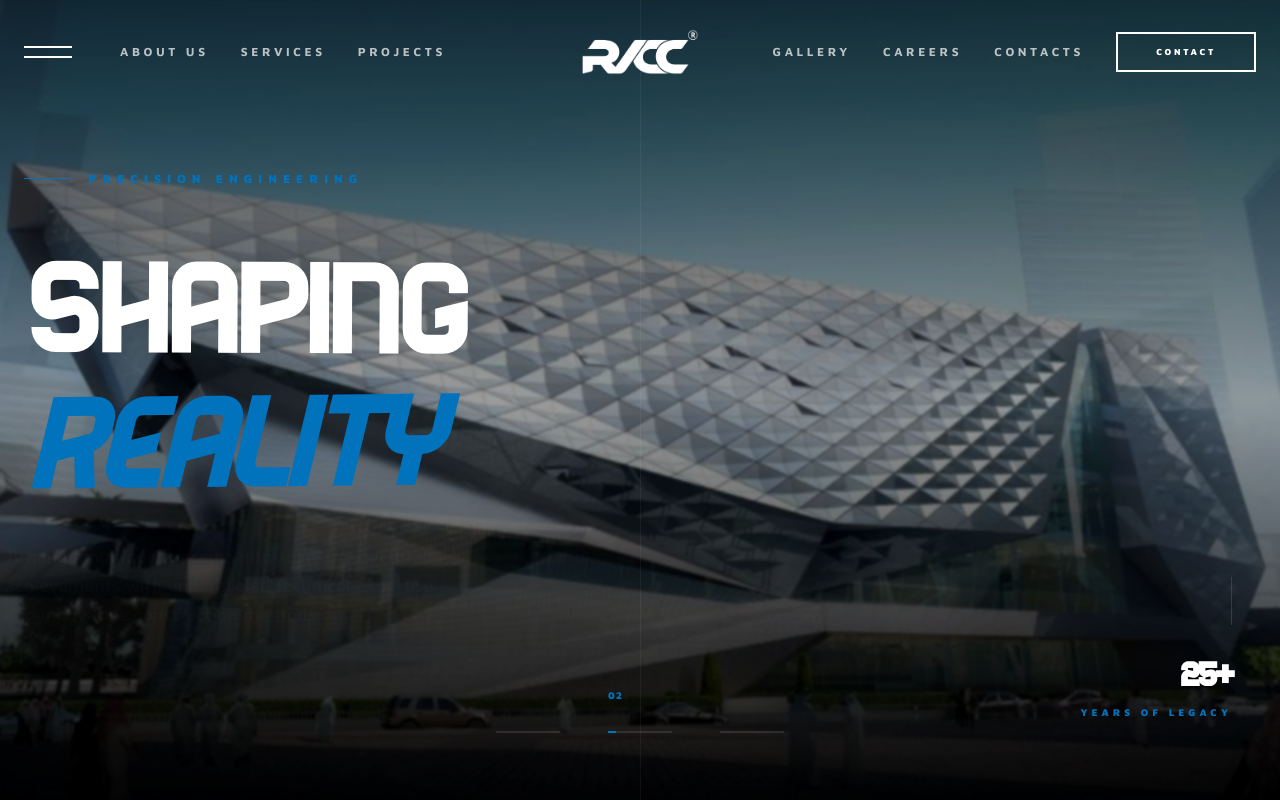
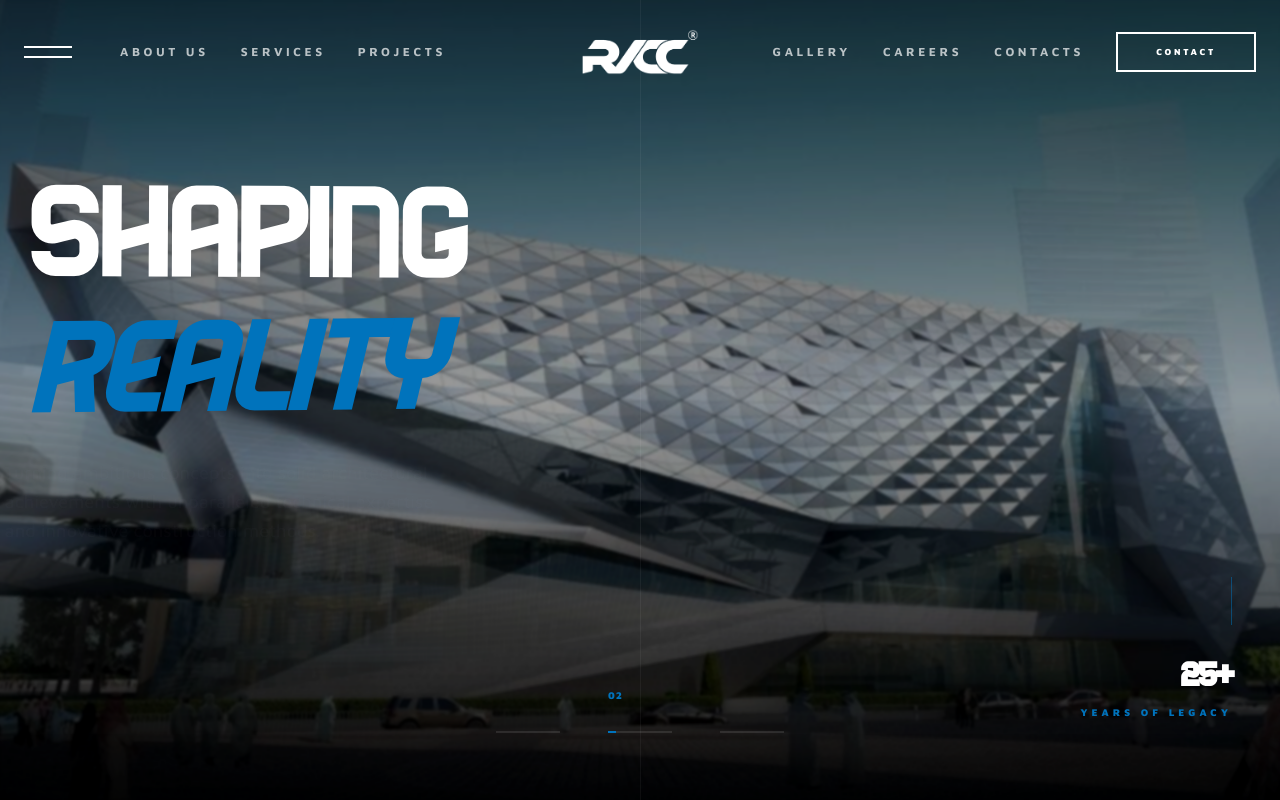
Before and after one commit to sandflareinnovations-projects/RVCC, a Next.js app in the folder apps/web/: page / in a window 1280 px wide. Shown: the top 800 px of the page. Built offline with nearby package versions, Linux system fonts and the light colour scheme.

Commit message:
style(web): simplify hero section layout and remove subtitles

```diff
--- a/apps/web/src/features/home/Hero.tsx
+++ b/apps/web/src/features/home/Hero.tsx
@@ -13,7 +13,6 @@ import { cn } from "@lib/utils";
 
 const HERO_CONTENT = [
   {
-    subtitle: "Excellence in Construction",
     title1: "Building",
     title2: "Legacy",
     description:
@@ -21,7 +20,6 @@ const HERO_CONTENT = [
     img: "/images/hero-bg.png",
   },
   {
-    subtitle: "Precision Engineering",
     title1: "Shaping",
     title2: "Reality",
     description:
@@ -29,7 +27,6 @@ const HERO_CONTENT = [
     img: "/images/home-hero.png",
   },
   {
-    subtitle: "Visionary Design",
     title1: "Beyond",
     title2: "Limits",
     description:
@@ -91,18 +88,6 @@ export const Hero = () => {
       {/* Main Content */}
       <div className="relative z-30 container flex h-full flex-col justify-center px-6 md:px-16 lg:px-24">
         <div className="max-w-5xl">
-          <motion.div
-            initial={{ opacity: 0, y: 20 }}
-            animate={{ opacity: 1, y: 0 }}
-            key={`subtitle-${currentIndex}`}
-            className="mb-8 flex items-center gap-4"
-          >
-            <div className="bg-brand-blue h-[1px] w-12" />
-            <span className="text-brand-blue text-xs font-black tracking-[0.5em] uppercase">
-              {content.subtitle}
-            </span>
-          </motion.div>
-
           <AnimatePresence mode="wait">
             <motion.div
               key={currentIndex}
@@ -148,7 +133,7 @@ export const Hero = () => {
                 </div>
               </h1>
 
-              <div className="mt-12 flex flex-col items-start gap-12 md:flex-row md:items-center">
+              <div className="mt-6 flex flex-col items-start gap-12">
                 <motion.p
                   variants={{
                     hidden: { opacity: 0, x: -20 },
```
